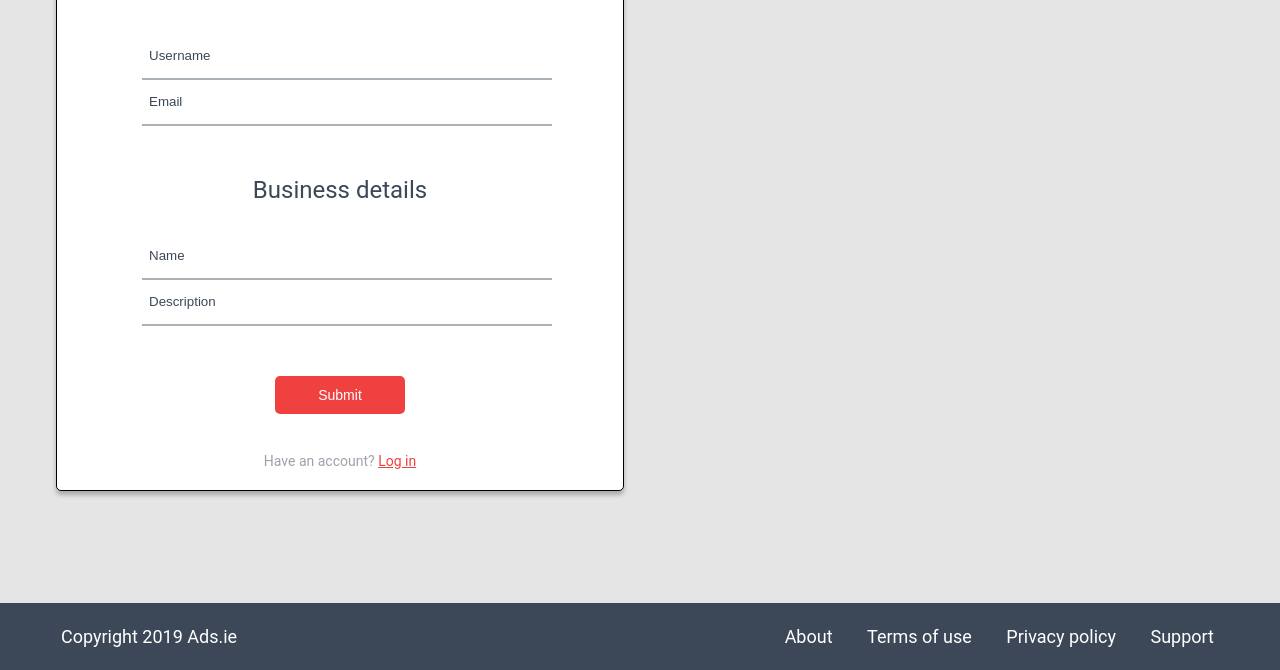
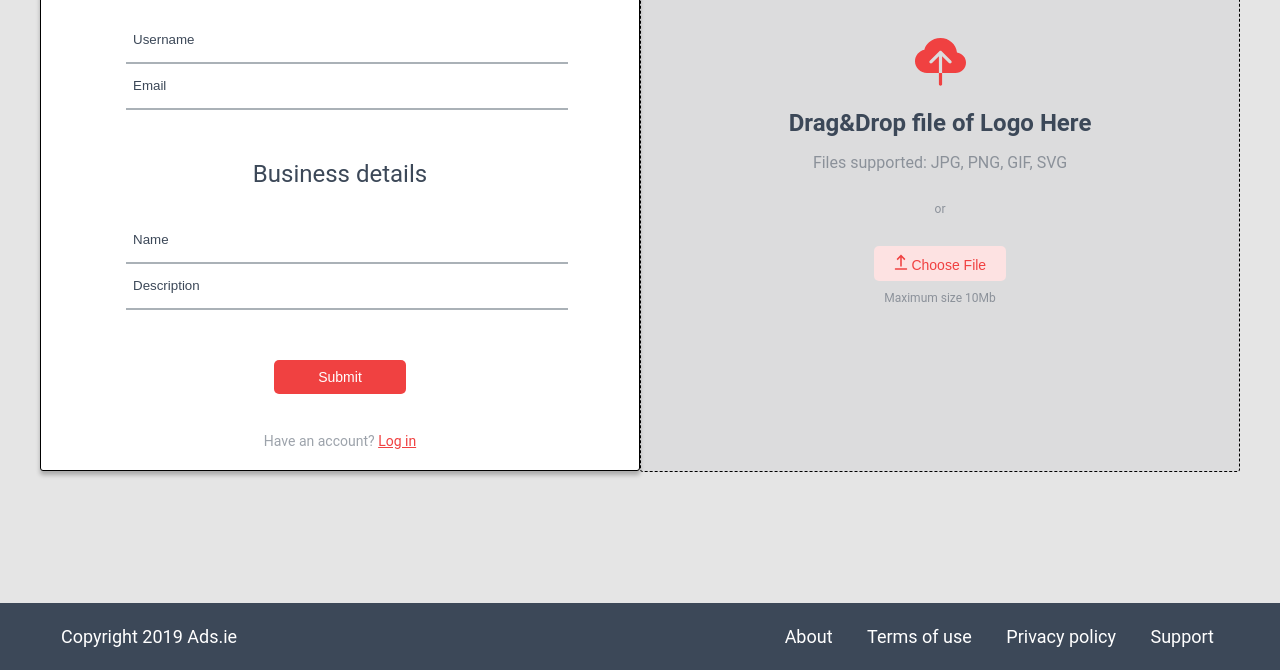
Before and after one commit to Nekoi275/ads-layout, a website: page src/html/pages/signUp.html in a window 1280 px wide. Shown: the part 130-800 px from the top of the page. Drawn offline with nearby package versions, Linux system fonts and the light colour scheme; files that its build step writes are made by us from their sources; files whose address does not match are found by name.

Commit message:
sign up page, file upload screen

```diff
--- a/package.json
+++ b/package.json
@@ -12,7 +12,7 @@
   "scripts": {
     "clean": "rm -rf dist/",
     "build-css": "sass src/scss/:dist/css/",
-    "build": "npm run clean && npm run build-css && cp -r src/html/* dist/",
+    "build": "npm run clean && npm run build-css && cp -r src/html/index.html src/html/pages/* src/img/ dist/",
     "watch": "npm-watch",
     "start": "http-server dist"
   },
--- a/src/html/pages/signUp.html
+++ b/src/html/pages/signUp.html
@@ -4,13 +4,13 @@
 <head>
   <meta charset="utf-8">
   <title>title</title>
-  <link rel="stylesheet" href="../css/style.css">
+  <link rel="stylesheet" href="css/style.css">
 </head>
 
 <body>
   <div class="wrapper">
     <div class="row around center middle">
-      <div class="col-xs">
+      <div class="col-xs col-no-gutter">
         <div class="sign-up">
           <form>
             <h2>Create an account</h2>
@@ -24,8 +24,15 @@
           <span class="account">Have an account? </span><a href="" class="login-link">Log in</a>
         </div>
       </div>
-      <div class="col-xs">
-        <div class="file-upload"></div>
+      <div class="col-xs col-no-gutter">
+        <div class="file-upload">
+          <img src="img/upload-icon.svg" height="51">
+          <h3 class="bold">Drag&Drop file of Logo Here</h3>
+          <p>Files supported:  JPG, PNG, GIF, SVG</p>
+          <span>or</span>
+          <button class="button button--upload"><img src="img/upload-arrow-icon.svg" height="16"> Choose File</button>
+          <span>Maximum size 10Mb</span>
+        </div>
       </div>
     </div>
   </div>
--- a/src/scss/components/buttons.scss
+++ b/src/scss/components/buttons.scss
@@ -8,16 +8,29 @@
 	text-align: center;
     font-size: 14px;
     display: block;
-    padding: 11px 20px;
+    padding: 9px 20px;
     border-radius: 5px;
     cursor: pointer;
-
-	&:hover {
-		box-shadow: 2px 2px 4px rgba(0, 0, 0, 0.25);
-	}
+    width: 132px;
+    box-sizing: border-box;
 
     &--submit {
-        width: 130px;
         margin: 50px auto 35px auto;
+        &:hover {
+            box-shadow: 2px 2px 4px rgba(0, 0, 0, 0.25);
+        }
+    }
+
+    &--upload {
+        margin: 0px auto;
+        background-color: $cLightRed;
+        color: $cRed;
+        padding: 7px;
+        border: 1px solid transparent;
+        margin-top: 30px;
+        margin-bottom: 10px;
+        &:hover {
+            border: 1px solid $cRed;
+        }
     }
 }
--- a/src/scss/components/footer.scss
+++ b/src/scss/components/footer.scss
@@ -3,7 +3,7 @@
 .footer {
     background-color: $cDarkGrey;
     color: $cWhite;
-    position: fixed;
+    position: absolute;
     left: 0;
     bottom: 0;
     width: 100%;
--- a/src/scss/core.scss
+++ b/src/scss/core.scss
@@ -13,21 +13,25 @@ body {
 	font-size: $font-size;
 	font-style: normal;
 	overflow-x: hidden;
-    color: $cDarkGrey;
-    background-color: $cBackground;
+	color: $cDarkGrey;
+	background-color: $cBackground;
 	margin: 0;
 	padding: 0;
 }
 
-div, ul, footer, h2, h3 {
+div,
+ul,
+footer,
+h2,
+h3 {
 	margin: 0px;
 	padding: 0px;
 }
 
 .wrapper {
-    max-width: 1200px;
-    margin-left: auto;
-    margin-right: auto;
+	max-width: 1200px;
+	margin-left: auto;
+	margin-right: auto;
 }
 
 h2 {
@@ -39,3 +43,17 @@ h3 {
 	font-weight: $fwRegular;
 	font-size: 24px;
 }
+
+.bold {
+	font-weight: bold;
+}
+
+.relative {
+	position: relative;
+}
+
+.vertical-centered {
+	position: absolute;
+	top: 50%;
+	transform: translateY(-50%);
+}
--- a/src/scss/pages/sign-up-form.scss
+++ b/src/scss/pages/sign-up-form.scss
@@ -2,20 +2,22 @@
 
 .sign-up {
     background-color: $cWhite;
-    border-radius: 5px;
+    border-radius: 3px;
     text-align: center;
     padding: 55px 85px 20px 85px;
     border: 1px solid $cBlack;
     box-shadow: 0px 4px 4px rgba(0, 0, 0, 0.25);
+
     form {
-        max-width: 500px;
         h3 {
             margin-top: 50px;
             margin-bottom: 30px;
         }
+
         h2 {
             margin-bottom: 50px;
         }
+
         input {
             width: 100%;
             display: block;
@@ -48,7 +50,23 @@
 }
 
 .file-upload {
-   border: 1px dashed $cBlack;
-   text-align: center;
-   border-radius: 5px;
+    border: 1px dashed $cBlack;
+    text-align: center;
+    border-radius: 3px;
+    background-color: rgba(60, 72, 88, 0.05);
+    padding: 167px 0px 166px 0px;
+
+    h3 {
+        margin: 16px 0px;
+    }
+    p {
+        font-size: 16px;
+        opacity: 0.5;
+        margin-bottom: 30px;
+    }
+    span {
+        display: block;
+        opacity: 0.5;
+        font-size: 12px;
+    }
 }
--- a/src/scss/variables.scss
+++ b/src/scss/variables.scss
@@ -14,3 +14,4 @@ $cRed: #F04141;
 $cDarkGrey: #3C4858;
 $cLightGrey: #aab1b7;
 $cBlack: #000000;
+$cLightRed: #fde2e2;
```
Also changed, not shown: src/html/index.html (+1 -1 lines), src/img/upload-arrow-icon.svg (added), src/img/upload-icon.svg (added).
